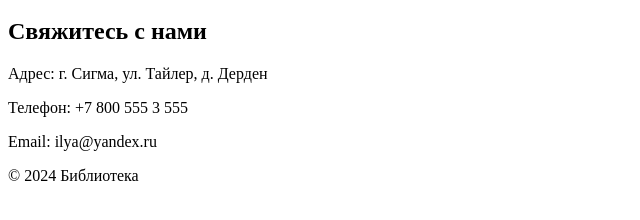
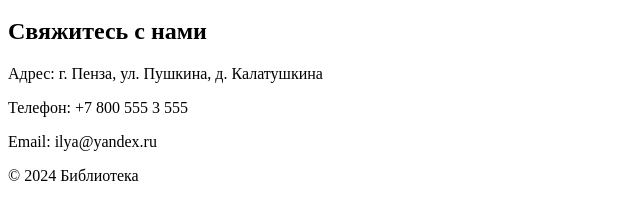
Before and after one commit to Wrilox/zadanie-2, a plain HTML site: page contacts.html in a window 1280 px wide. Shown: the part 136-356 px from the top of the page, 0-640 px from the left. Drawn offline with Linux system fonts and the light colour scheme.

Commit message:
contacts.html

```diff
--- a/contacts.html
+++ b/contacts.html
@@ -19,7 +19,7 @@
     <main>
         <section>
             <h2>Свяжитесь с нами</h2>
-            <p>Адрес: г. Сигма, ул. Тайлер, д. Дерден</p>
+            <p>Адрес: г. Пенза, ул. Пушкина, д. Калатушкина</p>
             <p>Телефон: +7 800 555 3 555</p>
             <p>Email: ilya@yandex.ru</p>
         </section>
```
